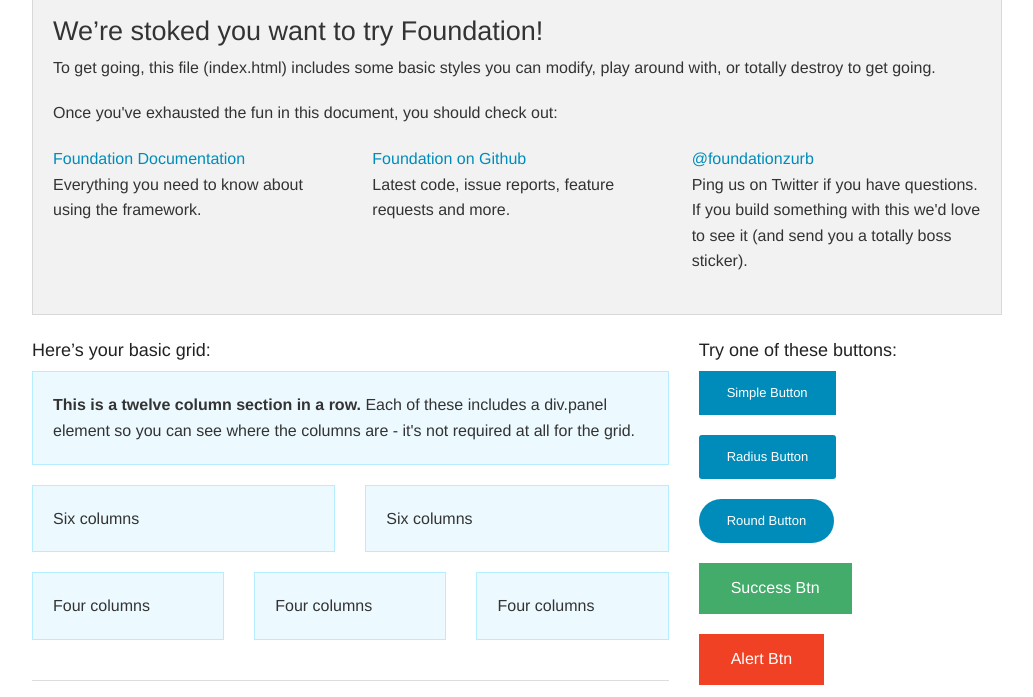
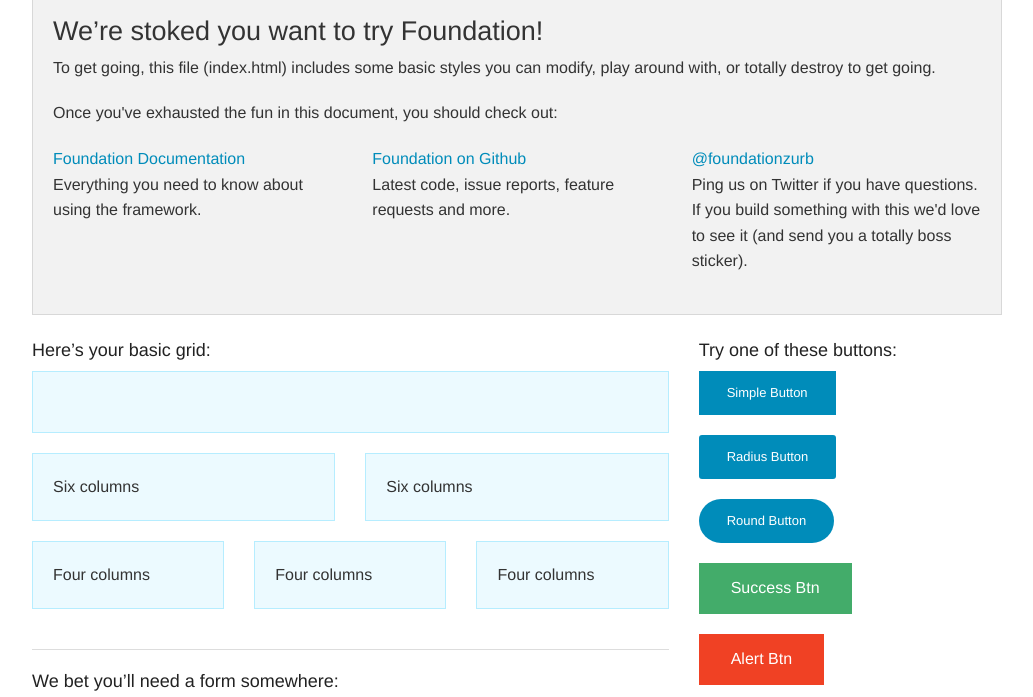
Before and after one commit to Spencerx/spencerx.github.io, a plain HTML site: page index.html in a window 1280 px wide. Shown: the part 76-773 px from the top of the page, without its empty margins (123-1156 px from the left). Drawn offline with nearby package versions, Linux system fonts and the light colour scheme.

Commit message:
Update index.html
Test Page

```diff
--- a/index.html
+++ b/index.html
@@ -6,6 +6,11 @@
     <title>Foundation | Welcome</title>
     <link rel="stylesheet" href="css/foundation.css" />
     <script src="js/vendor/modernizr.js"></script>
+    <script src="http://ajax.googleapis.com/ajax/libs/jquery/1.9.1/jquery.min.js">
+    </script>
+    <script type="text/javascript" src="FeedEk.js">
+
+    </script>
   </head>
   <body>
 
@@ -44,7 +49,7 @@
         <div class="row">
           <div class="large-12 columns">
             <div class="callout panel">
-              <p><strong>This is a twelve column section in a row.</strong> Each of these includes a div.panel element so you can see where the columns are - it's not required at all for the grid.</p>
+              <p><strong><div id="divRss"></div></strong> </p>
             </div>
           </div>
         </div>
```
